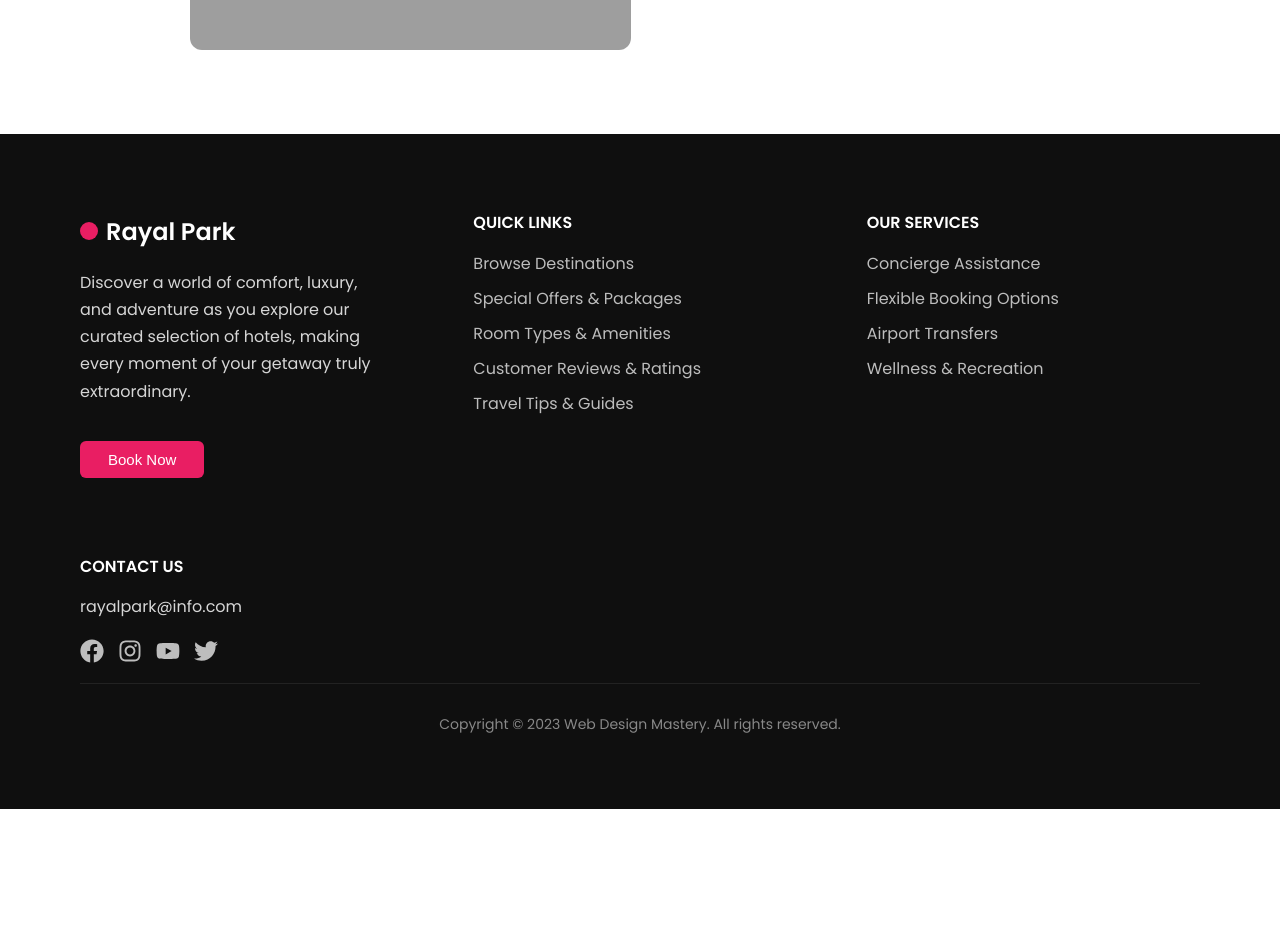
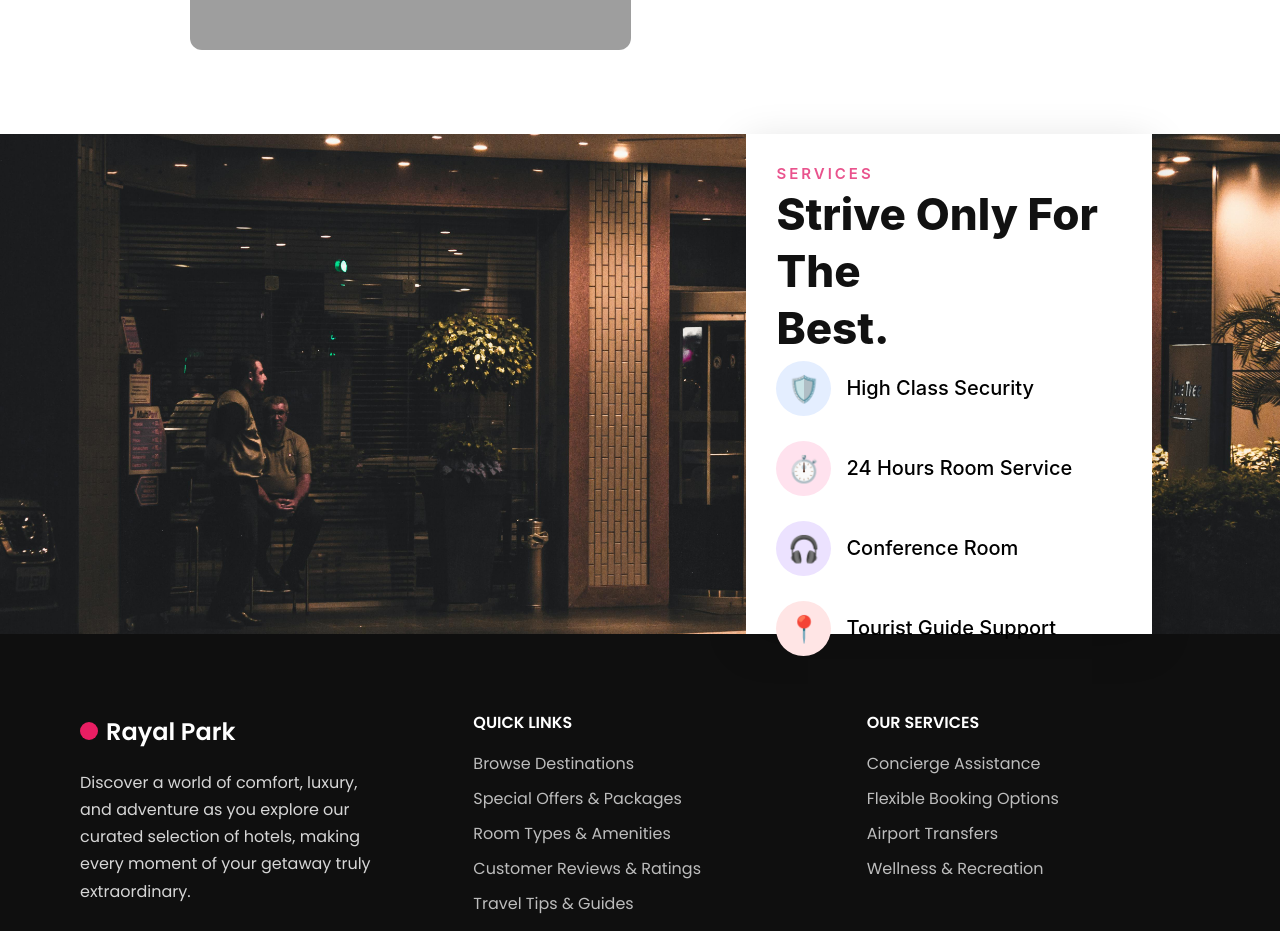
Before and after one commit to KenilBhadani/majorproject, a React (Create React App) app in the folder hotel-management/: page / in a window 1280 px wide. Shown: the part 1320-2251 px from the top of the page. Before the commit the page ends 2129 px from the top, so only its background shows below. Built offline with nearby package versions, Linux system fonts and the light colour scheme; grey boxes are pictures that could not be loaded.

Commit message:
Index.js , middle.js

```diff
--- a/hotel-management/src/App.js
+++ b/hotel-management/src/App.js
@@ -1,11 +1,13 @@
 import Herosection from './comp/index';
 import AboutUs from './comp/About';
 import Footer from'./comp/footer'
+import Middle from './comp/Middle';
 function App() {
   return (
     <div className="App">
       <Herosection></Herosection>
 <AboutUs></AboutUs>
+<Middle></Middle>
 <Footer></Footer>
     </div>
   );
--- /dev/null
+++ b/hotel-management/src/Componentcss/Middle.css
@@ -0,0 +1,116 @@
+/* FULL-WIDTH IMAGE SECTION */
+.service-banner {
+  position: relative;
+  width: 100%;
+  height: 500px;
+}
+
+/* BACKGROUND IMAGE */
+.banner-image {
+  width: 100%;
+  height: 100%;
+  object-fit: cover;
+  display: block;
+}
+
+/* RIGHT SIDE OVERLAY BOX */
+.content-box {
+  position: absolute;
+  top: 45%;
+  right: 10%;
+  transform: translateY(-50%);
+  width: 27%;
+  height: 440px;
+  background: #ffffff;        /* white background */
+  padding: 30px;       /* rounded corners */
+  box-shadow: 0 10px 40px rgba(0, 0, 0, 0.15);  /* soft shadow */
+  z-index: 10;
+  margin-top: 25px;
+}
+/* SERVICES TAG */
+.services-tag {
+  font-size: 15px;
+  color: #e9538d;
+  font-weight: 600;
+  letter-spacing: 3px;
+  margin-bottom: 3px;
+  text-transform: uppercase;
+  background-color: white;
+  margin-top: 0px;
+}
+
+/* MAIN TITLE */
+.services-title {
+  font-size: 44px;
+  font-weight: 800;
+  line-height: 1.3;
+  margin-bottom: 3px;
+  margin-top: 2px;
+  color: #111;
+}
+
+/* LIST OF FEATURES */
+.services-list {
+  list-style: none;
+  padding: 0;
+  margin: 0;
+}
+
+.services-list li {
+  display: flex;
+  align-items: center;
+  gap: 15px;
+  font-size: 20px;
+  margin-bottom: 25px;
+  font-weight: 500;
+}
+
+/* ICON STYLE */
+.icon {
+  width: 55px;
+  height: 55px;
+  border-radius: 50%;
+  display: flex;
+  justify-content: center;
+  align-items: center;
+  font-size: 26px;
+}
+
+/* OPTIONAL COLOR CIRCLES (matching screenshot style) */
+.blue {
+  background: #e4eeff;
+}
+
+.pink {
+  background: #ffe2ee;
+}
+
+.purple {
+  background: #ece2ff;
+}
+
+.red {
+  background: #ffe5e5;
+}
+
+/* RESPONSIVE */
+@media (max-width: 768px) {
+  .service-banner {
+    height: 600px;
+  }
+
+  .content-box {
+    width: 90%;
+    left: 50%;
+    transform: translate(-50%, -50%);
+    text-align: center;
+  }
+
+  .services-title {
+    font-size: 32px;
+  }
+
+  .services-list li {
+    justify-content: center;
+  }
+}
--- /dev/null
+++ b/hotel-management/src/comp/Middle.js
@@ -0,0 +1,28 @@
+import vidofile from "../images/Middle.jpg";
+import "../Componentcss/Middle.css";
+
+function Middle() {
+  return (
+    <section className="service-banner">
+
+      <img src={vidofile} alt="Hotel" className="banner-image" />
+
+      <div className="content-box">
+        <p className="services-tag">SERVICES</p>
+        <h2 className="services-title">
+          Strive Only For The <br /> Best.
+        </h2>
+
+        <ul className="services-list">
+          <li><span className="icon blue">🛡️</span> High Class Security</li>
+          <li><span className="icon pink">⏱️</span> 24 Hours Room Service</li>
+          <li><span className="icon purple">🎧</span> Conference Room</li>
+          <li><span className="icon red">📍</span> Tourist Guide Support</li>
+        </ul>
+      </div>
+
+    </section>
+  );
+}
+
+export default Middle;
```
Also changed, not shown: hotel-management/src/comp/staticroom.js (added), hotel-management/src/images/Middle.jpg (added), 1 other file (tests, documents, lock files or other folders).
